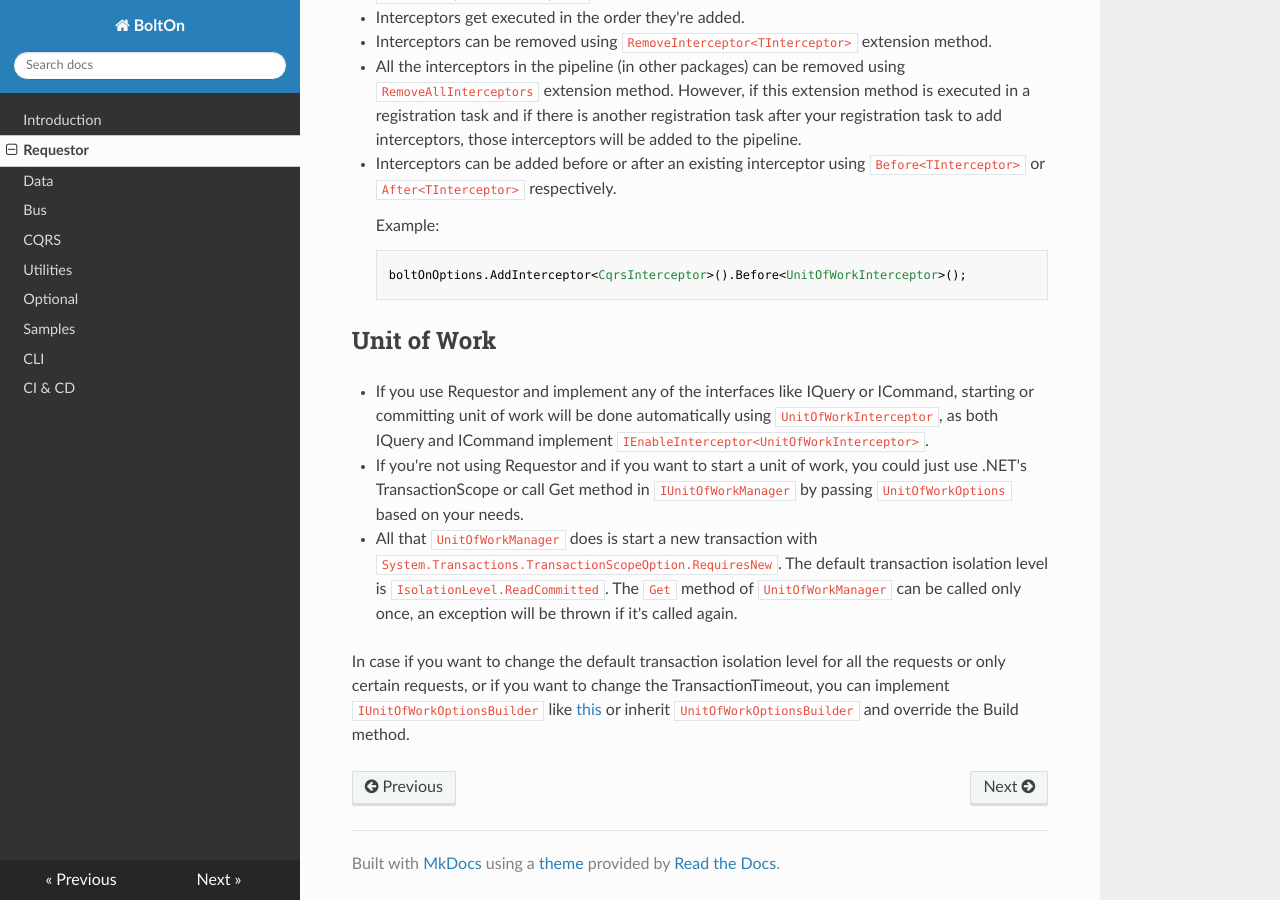
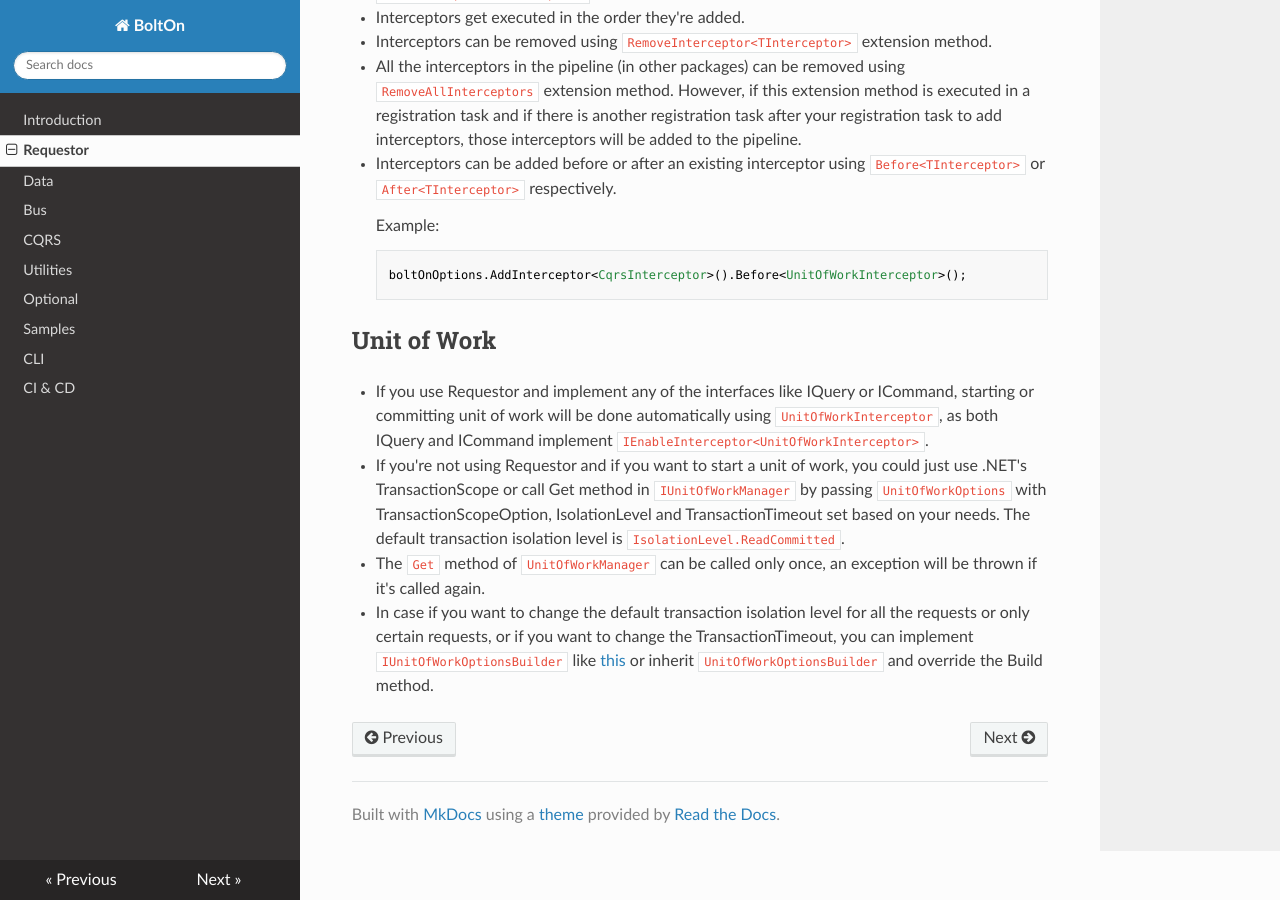
Before and after one commit to gokulm/BoltOn, an MkDocs documentation site: the page built from docs/requestor.md, in a window 1280 px wide and 900 px high, scrolled down 2507 px. Built offline with MkDocs 1.6.1, drawn with Linux system fonts in a browser that asks for light colours; nearby versions of some CDN libraries.

Commit message:
updated docs

```diff
--- a/docs/requestor.md
+++ b/docs/requestor.md
@@ -100,7 +100,6 @@ Unit of Work
 ------------
 
 * If you use Requestor and implement any of the interfaces like IQuery or ICommand, starting or committing unit of work will be done automatically using `UnitOfWorkInterceptor`, as both IQuery and ICommand implement `IEnableInterceptor<UnitOfWorkInterceptor>`.
-* If you're not using Requestor and if you want to start a unit of work, you could just use .NET's TransactionScope or call Get method in `IUnitOfWorkManager` by passing `UnitOfWorkOptions` based on your needs.
-* All that `UnitOfWorkManager` does is start a new transaction with `System.Transactions.TransactionScopeOption.RequiresNew`. The default transaction isolation level is `IsolationLevel.ReadCommitted`. The `Get` method of `UnitOfWorkManager` can be called only once, an exception will be thrown if it's called again.
-
-In case if you want to change the default transaction isolation level for all the requests or only certain requests, or if you want to change the TransactionTimeout, you can implement `IUnitOfWorkOptionsBuilder` like [this](../optional/#unitofworkoptionsbuilder) or inherit `UnitOfWorkOptionsBuilder` and override the Build method.
+* If you're not using Requestor and if you want to start a unit of work, you could just use .NET's TransactionScope or call Get method in `IUnitOfWorkManager` by passing `UnitOfWorkOptions` with TransactionScopeOption, IsolationLevel and TransactionTimeout set based on your needs. The default transaction isolation level is `IsolationLevel.ReadCommitted`.
+* The `Get` method of `UnitOfWorkManager` can be called only once, an exception will be thrown if it's called again.
+* In case if you want to change the default transaction isolation level for all the requests or only certain requests, or if you want to change the TransactionTimeout, you can implement `IUnitOfWorkOptionsBuilder` like [this](../optional/#unitofworkoptionsbuilder) or inherit `UnitOfWorkOptionsBuilder` and override the Build method.
```
